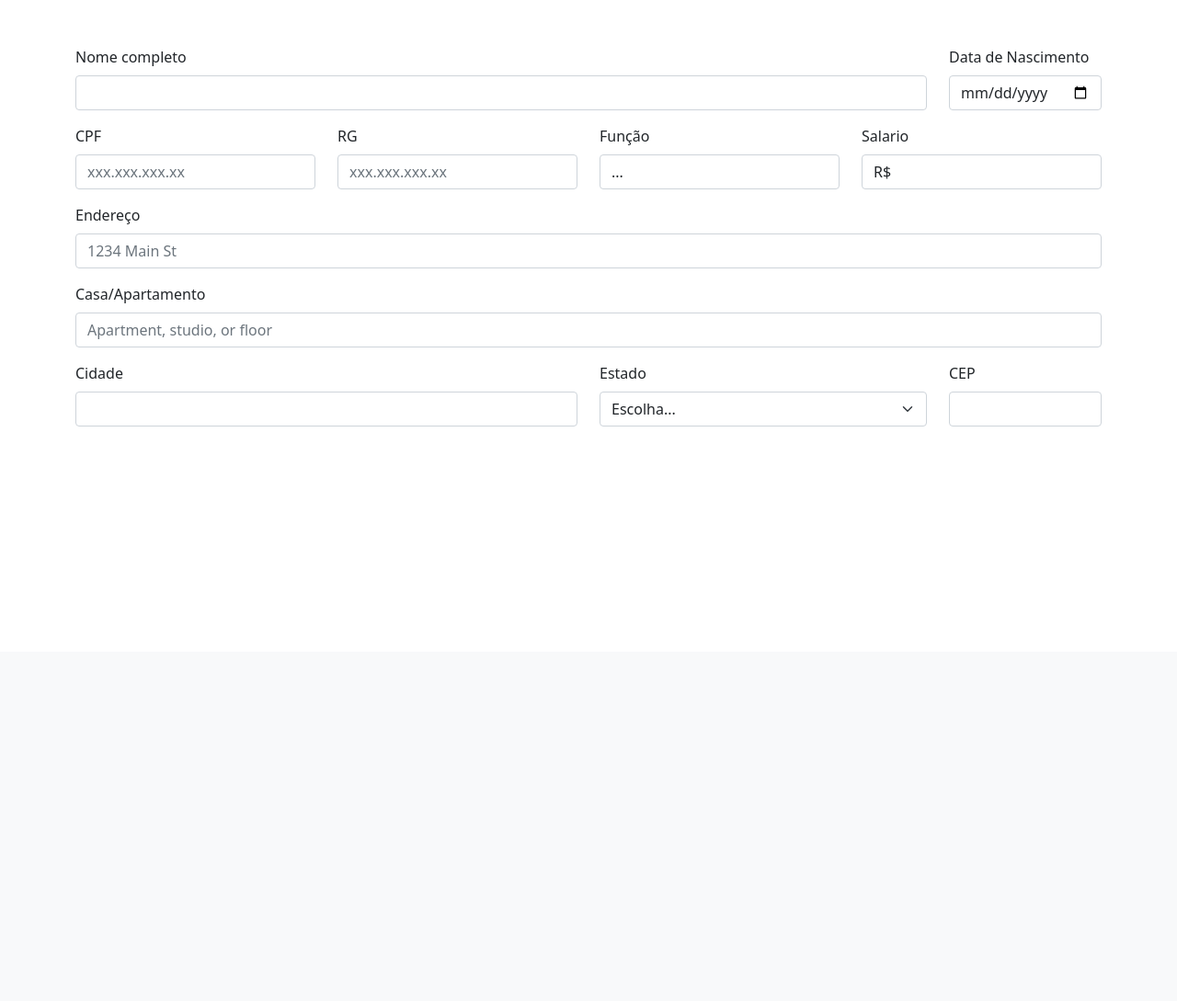
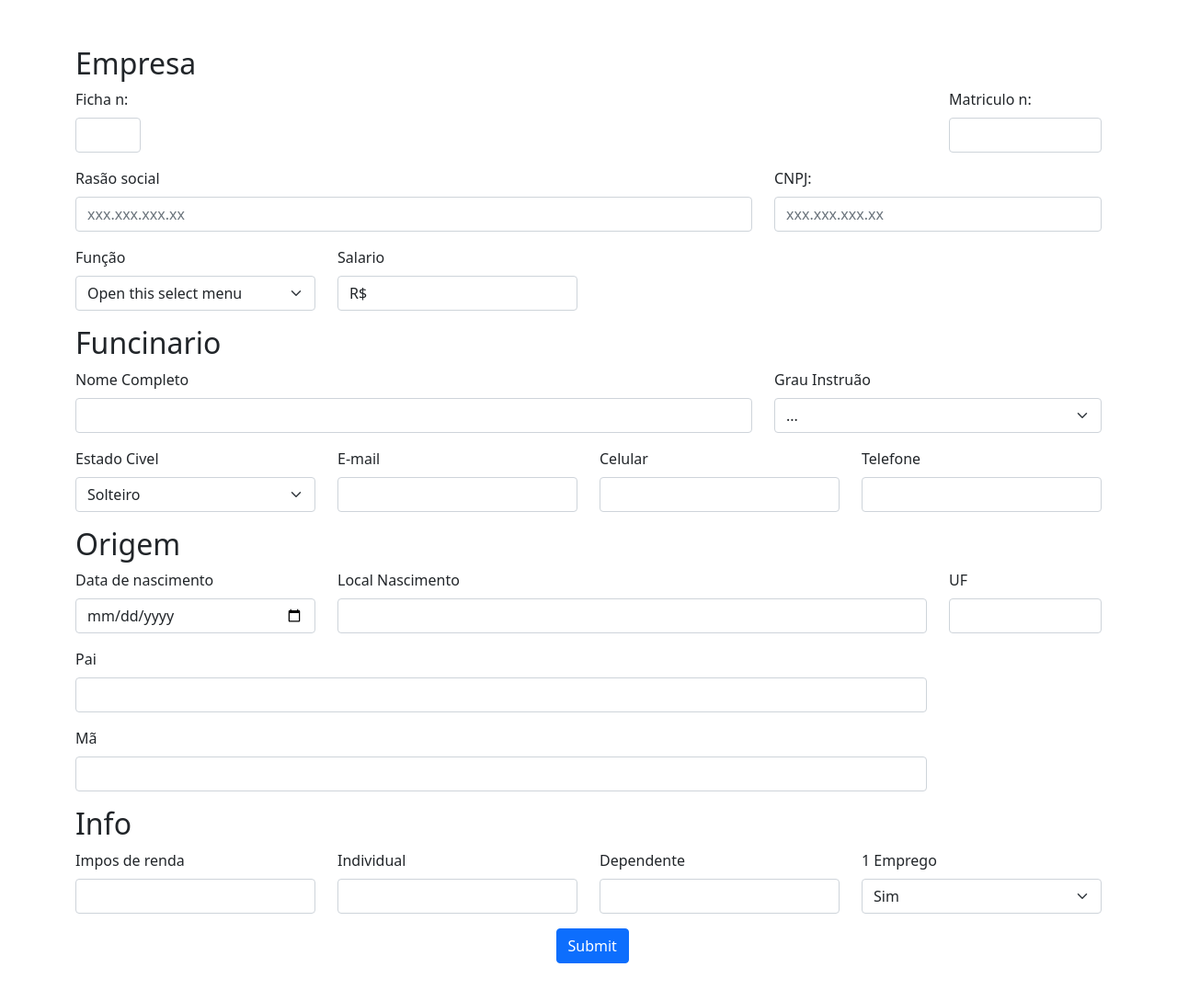
Before and after one commit to LUk3VIT/Sist.Empresa, a PHP site: page /app/views/RH/cadastroFuncionario.php in a window 1280 px wide. Shown: the part 91-1180 px from the top of the page at 92% size. Before the commit the page ends 555 px from the top, so only its background shows below. Run offline with PHP 8.4, Linux system fonts and the light colour scheme; some libraries are stand-ins or nearby versions; grey boxes are pictures that could not be loaded.

Commit message:
desenvolvimento do formulario de cadastratro do funcionario pt.2

```diff
--- a/app/views/RH/cadastroFuncionario.php
+++ b/app/views/RH/cadastroFuncionario.php
@@ -53,7 +53,7 @@ if (isset($_SESSION['id'])) {
                 </a>
                 <ul class="dropdown-menu" aria-labelledby="navbarDropdown">
                     <li><a class="dropdown-item" href="./funcionario.php">Lista</a></li>
-                    <li><a class="dropdown-item" href="./cadastroFuncionario.php">Cadastro</a></li>
+                    <li><a class="dropdown-item" href="./cadastroFuncionario.php">Cadastro Funcionario</a></li>
                     <li><a class="dropdown-item" href="#">Inativo</a></li>
                 </ul>
             </li>
@@ -88,73 +88,155 @@ if (isset($_SESSION['id'])) {
 
 <main class="main">
     <form class="container" action="../../controllers/cadastro.php" method="post">
-        <div class="row align-items-center">
-            <div class="mb-3 col-10">
-                <label class="form-label">Nome completo</label>
-                <input type="email" class="form-control" >
+        <div>
+            <h2>Empresa</h2>
+        </div>
+        <div class="row align-items-center justify-content-between">
+            <div class="mb-3 col-1">
+                <label class="form-label">Ficha n:</label>
+                <input type="number" class="form-control" >
             </div>
 
             <div class="mb-3 col-2">
-                <label class="form-label">Data de Nascimento</label>
-                <input type="date" class="form-control">
+                <label class="form-label">Matriculo n:</label>
+                <input type="number" class="form-control">
+            </div>
+        </div>
+
+        <div class="row">
+            <div class="mb-3 col-8">
+                <label class="form-label">Rasão social</label>
+                <input type="text" class="form-control" name="cpf" placeholder="xxx.xxx.xxx.xx">
+            </div>
+
+            <div class="mb-3 col-4">
+                <label class="form-label">CNPJ:</label>
+                <input type="text" class="form-control" name="rg" placeholder="xxx.xxx.xxx.xx">
             </div>
         </div>
 
         <div class="row">
             <div class="mb-3 col-3">
-                <label class="form-label">CPF</label>
-                <input type="text" class="form-control" name="cpf" placeholder="xxx.xxx.xxx.xx">
+                <label class="form-label">Função</label>
+                <select class="form-select" aria-label="Default select example">
+                    <option selected>Open this select menu</option>
+                    <option value="1">One</option>
+                    <option value="2">Two</option>
+                    <option value="3">Three</option>
+                </select>
             </div>
+            <div class="mb-3 col-3">
+                <label class="form-label">Salario</label>
+                <input type="text" class="form-control" value="R$ ">
+            </div>
+        </div>
 
-            <div class="mb-3 col-3">
-                <label class="form-label">RG</label>
-                <input type="text" class="form-control" name="rg" placeholder="xxx.xxx.xxx.xx">
+        <div>
+            <h2>Funcinario</h2>
+        </div>
+
+        <div class="row">
+            <div class="mb-3 col-8">
+                <label class="form-label">Nome Completo</label>
+                <input type="text" class="form-control" name="cpf">
             </div>
-
-            <div class="mb-3 col-3">
-                <label class="form-label">Função</label>
-                <select class="form-control" aria-label=".form-select-lg example">
+            <div class="mb-3 col-4">
+                <label class="form-label">Grau Instruão</label>
+                <select class="form-select" aria-label="Default select example">
                     <option selected>...</option>
                     <option value="1">One</option>
                     <option value="2">Two</option>
                     <option value="3">Three</option>
                 </select>
             </div>
+        </div>
+        <div class="row">
+            <div class="mb-3 col-3">
+                <label class="form-label">Estado Civel</label>
+                <select class="form-select" aria-label="Default select example">
+                    <option value="solteiro">Solteiro</option>
+                    <option value="casado">Casadp</option>
+                    <option value="divorciado">Divorciado</option>
+                </select>
+            </div>
+            <div class="mb-3 col-3">
+                <label class="form-label">E-mail</label>
+                <input type="text" class="form-control" name="cpf">
+            </div>
+            <div class="mb-3 col-3">
+                <label class="form-label">Celular</label>
+                <input type="text" class="form-control" name="cpf">
+            </div>
+            <div class="mb-3 col-3">
+                <label class="form-label">Telefone</label>
+                <input type="text" class="form-control" name="cpf">
+            </div>
+        </div>
 
+        <div>
+            <h2>Origem</h2>
+        </div>
+
+        <div class="row">
             <div class="mb-3 col-3">
-                <label class="form-label">Salario</label>
-                <input type="text" class="form-control" name="salario" value="R$ ">
+                <label class="form-label">Data de nascimento</label>
+                <input type="date" class="form-control" name="cpf">
+            </div>
+            <div class="mb-3 col-7">
+                <label class="form-label">Local Nascimento</label>
+                <input type="text" class="form-control" name="cpf">
+            </div>
+            <div class="mb-3 col-2">
+                <label class="form-label">UF</label>
+                <input type="text" class="form-control" name="cpf">
             </div>
         </div>
 
         <div class="row">
-            <div class="mb-3 col-12">
-                <label class="form-label">Endereço</label>
-                <input type="text" class="form-control" placeholder="1234 Main St">
+            <div class="mb-3 col-10">
+                <label class="form-label">Pai</label>
+                <input type="text" class="form-control" name="cpf" >
             </div>
         </div>
 
         <div class="row">
-            <div class="mb-3 col-12">
-                <label class="form-label">Casa/Apartamento</label>
-                <input type="text" class="form-control" placeholder="Apartment, studio, or floor">
+            <div class="mb-3 col-10">
+                <label class="form-label">Mã</label>
+                <input type="text" class="form-control" name="cpf" >
             </div>
         </div>
+
+        <div>
+            <h2>Info</h2>
+        </div>
+
         <div class="row">
-            <div class="mb-3 col-6">
-                <label class="form-label">Cidade</label>
-                <input type="text" class="form-control">
+            <div class="mb-3 col-3">
+                <label class="form-label">Impos de renda</label>
+                <input type="text" class="form-control" name="cpf">
             </div>
-            <div class="mb-3 col-4">
-                <label class="form-label">Estado</label>
-                <select class="form-select">
-                    <option selected>Escolha...</option>
-                    <option>...</option>
+            <div class="mb-3 col-3">
+                <label class="form-label">Individual</label>
+                <input type="text" class="form-control" name="cpf">
+            </div>
+            <div class="mb-3 col-3">
+                <label class="form-label">Dependente</label>
+                <input type="text" class="form-control" name="cpf">
+            </div>
+            <div class="mb-3 col-3">
+                <label class="form-label">1 Emprego</label>
+                <select class="form-select" aria-label="Default select example">
+                    <option value="sim">Sim</option>
+                    <option value="nao">Não</option>
                 </select>
             </div>
-            <div class="mb-3 col-2">
-                <label class="form-label">CEP</label>
-                <input type="text" class="form-control">
+        </div>
+
+
+
+        <div class="row justify-content-center">
+            <div class="mb-3 col-1">
+                <button type="submit" class="btn btn-primary">Submit</button>
             </div>
         </div>
     </form>
--- a/app/views/RH/funcionario.php
+++ b/app/views/RH/funcionario.php
@@ -53,7 +53,7 @@ if (isset($_SESSION['id'])) {
                 </a>
                 <ul class="dropdown-menu" aria-labelledby="navbarDropdown">
                     <li><a class="dropdown-item" href="./funcionario.php">Lista</a></li>
-                    <li><a class="dropdown-item" href="./cadastroFuncionario.php">Cadastro</a></li>
+                    <li><a class="dropdown-item" href="./cadastroFuncionario.php">Cadastro Funcinario</a></li>
                     <li><a class="dropdown-item" href="#">Inativo</a></li>
                 </ul>
             </li>
@@ -579,7 +579,6 @@ if (isset($_SESSION['id'])) {
 <script src="https://cdn.datatables.net/2.3.2/js/dataTables.js"></script>
 <script src="https://cdn.datatables.net/2.3.2/js/dataTables.bootstrap5.js"></script>
 <script src="https://cdn.jsdelivr.net/npm/bootstrap@5.0.2/dist/js/bootstrap.bundle.min.js" integrity="sha384-MrcW6ZMFYlzcLA8Nl+NtUVF0sA7MsXsP1UyJoMp4YLEuNSfAP+JcXn/tWtIaxVXM" crossorigin="anonymous"></script>
-<script src="../../../public/js/index.js"></script>
-
+<script src="../../../public/js/funcionario.js"></script>
 </body>
 </html>
--- a/app/views/RH/index.php
+++ b/app/views/RH/index.php
@@ -50,7 +50,7 @@ if (isset($_SESSION['id'])) {
                 </a>
                 <ul class="dropdown-menu" aria-labelledby="navbarDropdown">
                     <li><a class="dropdown-item" href="./funcionario.php">Lista</a></li>
-                    <li><a class="dropdown-item" href="./cadastroFuncionario.php">Cadastro</a></li>
+                    <li><a class="dropdown-item" href="./cadastroFuncionario.php">Cadastro Funcinario</a></li>
                     <li><a class="dropdown-item" href="#">Inativo</a></li>
                 </ul>
             </li>
@@ -127,6 +127,5 @@ if (isset($_SESSION['id'])) {
 </main>
 
 <script src="https://cdn.jsdelivr.net/npm/bootstrap@5.0.2/dist/js/bootstrap.bundle.min.js" integrity="sha384-MrcW6ZMFYlzcLA8Nl+NtUVF0sA7MsXsP1UyJoMp4YLEuNSfAP+JcXn/tWtIaxVXM" crossorigin="anonymous"></script>
-<link rel="stylesheet" href="/public/js/index.js">
 </body>
 </html>
--- a/index.html
+++ b/index.html
@@ -38,6 +38,5 @@
 </main>
 
 <script src="https://cdn.jsdelivr.net/npm/bootstrap@5.0.2/dist/js/bootstrap.bundle.min.js" integrity="sha384-MrcW6ZMFYlzcLA8Nl+NtUVF0sA7MsXsP1UyJoMp4YLEuNSfAP+JcXn/tWtIaxVXM" crossorigin="anonymous"></script>
-<link rel="stylesheet" href="/public/js/index.js">
 </body>
 </html>
```
Also changed, not shown: public/js/funcionario.js (renamed from public/js/index.js), 1 other file.
